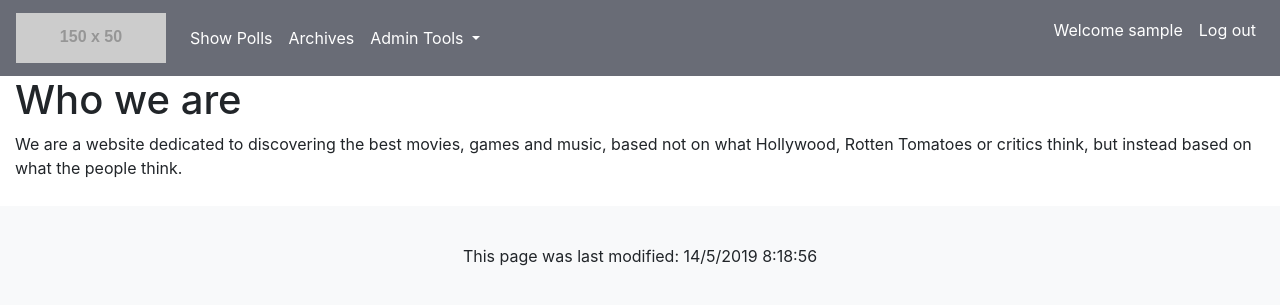
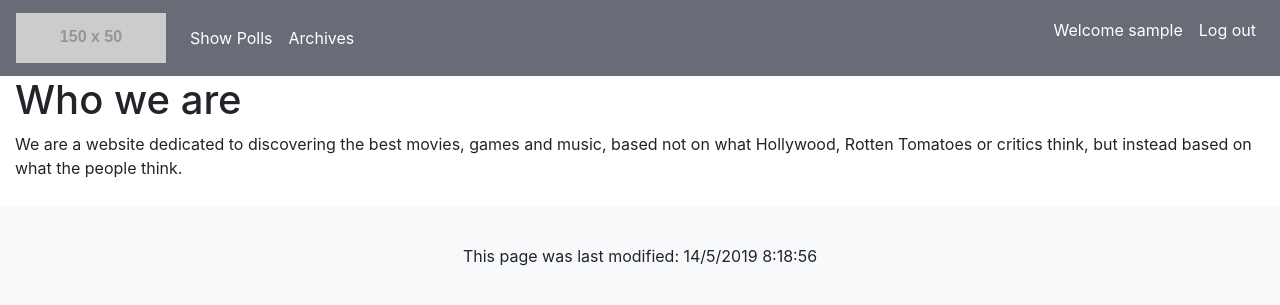
Before and after one commit to conor-smith/3403Project, a Flask app: page /about_us in a window 1280 px wide. Shown: the top 305 px of the page. Run offline with Flask 2, Linux system fonts and the light colour scheme; the visitor is signed in with stand-in values (Sample User, id 1); data comes from the database, SQL or seed files in the repository; some libraries are stand-ins or nearby versions.

Commit message:
Mostly finished admin functionality. -  Readme contains instructions on how to add admin account -  Changed model to use boolean instead of string for admin flag -  Changed so only admins can access database pages -  Removed user_details.html as it is covered by the database pages

```diff
--- a/app/models.py
+++ b/app/models.py
@@ -59,7 +59,7 @@ class User(UserMixin, db.Model):
     id = db.Column(db.Integer, primary_key = True)
     username = db.Column(db.String(64), index = True, unique = True)
     password_hash = db.Column(db.String(128))
-    admin = db.Column(db.String(1), default = "F")
+    admin = db.Column(db.Boolean(1), default = False)
     created_polls = db.relationship("Poll", backref = "author", lazy = "dynamic")
     participated = db.relationship(
         "Poll", secondary = userpolls,
--- a/app/routes.py
+++ b/app/routes.py
@@ -75,12 +75,18 @@ def user_details():
 
 class AdminView(ModelView):
     def is_accessible(self):
-        return current_user.admin
+        return current_user.is_authenticated and current_user.admin
 
     def inaccessible_callback(self, name, **kwargs):
-        # redirect to login page if user doesn't have access
-        flash("Login required")
-        return redirect(url_for('login', next=request.url))
+        if current_user.is_authenticated:
+            flash("Admin access required ")
+            if request.referrer is None:
+                return redirect(url_for("front"))
+            else:
+                return redirect(request.referrer)
+        else:
+            flash("Login required")
+            return redirect(url_for('login', next=request.url))
 
 admin.add_view(AdminView(User, db.session))
 admin.add_view(AdminView(Poll, db.session))
--- a/app/templates/base.html
+++ b/app/templates/base.html
@@ -43,7 +43,7 @@
 
             <div class = "dropdown-menu">
               <a class = "dropdown-item" href="{{url_for('create_polls')}}">Create Polls</a> <!-- Admin only -->
-              <a class = "dropdown-item" href="{{url_for('admin.index')}}">User Details</a> <!-- Admin only -->
+              <a class = "dropdown-item" href="{{url_for('admin.index')}}">Database</a> <!-- Admin only -->
               <a class = "dropdown-item" href="{{url_for('modify_admins')}}">Modify Admins</a> <!-- Super admin only -->
             </div>
           </li>
```
Also changed, not shown: README.md.
